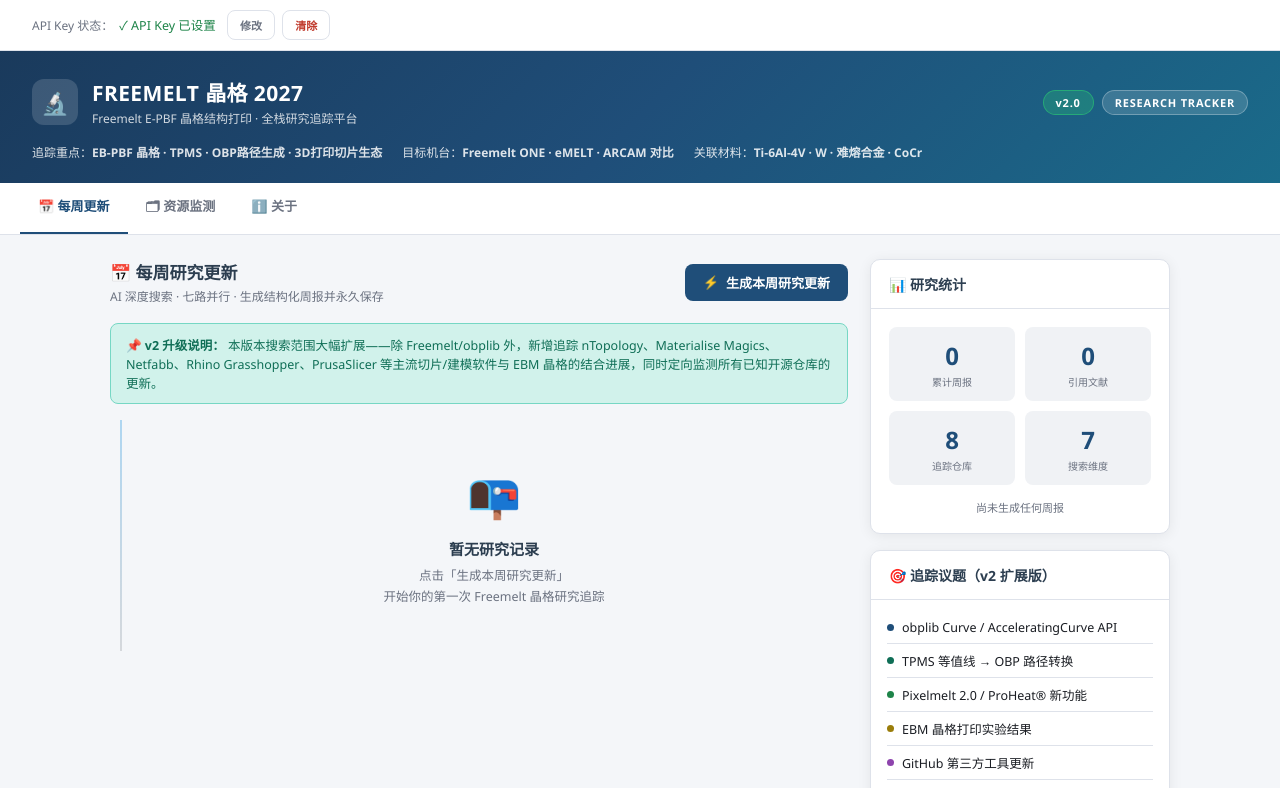
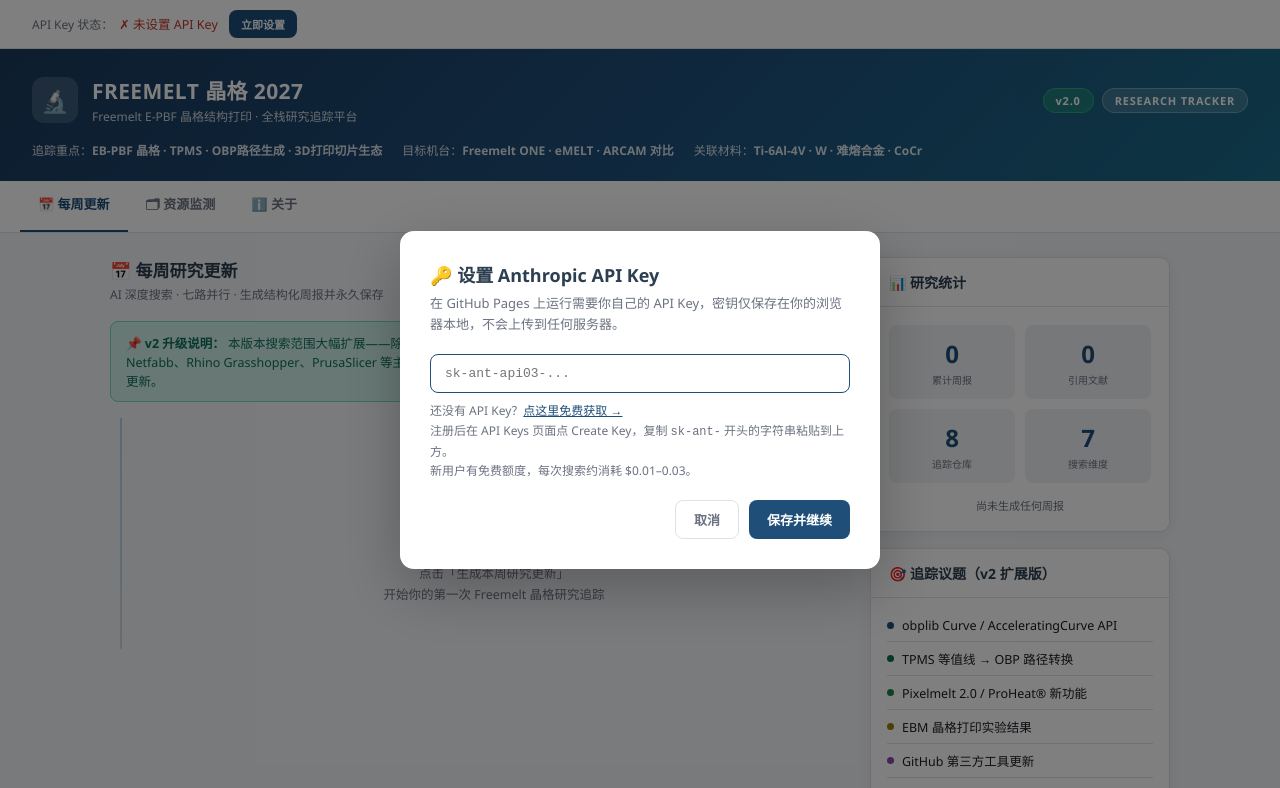
Before and after one commit to camerashy2026/freemelt2027, a plain HTML site: page index.html in a window 1280 px wide. Shown: the top 788 px of the page. Drawn offline with Linux system fonts and the light colour scheme.

Commit message:
Update index.html

```diff
--- a/index.html
+++ b/index.html
@@ -464,7 +464,6 @@
 
 // ── API Key management ────────────────────────────────────────────────
 const KEY_STORE = 'freemelt2027_apikey';
-if(!getApiKey()) saveApiKey('sk-ant-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');
 function getApiKey() { return localStorage.getItem(KEY_STORE) || ''; }
 function saveApiKey(k) { localStorage.setItem(KEY_STORE, k.trim()); }
 function clearApiKey() { localStorage.removeItem(KEY_STORE); }
```
